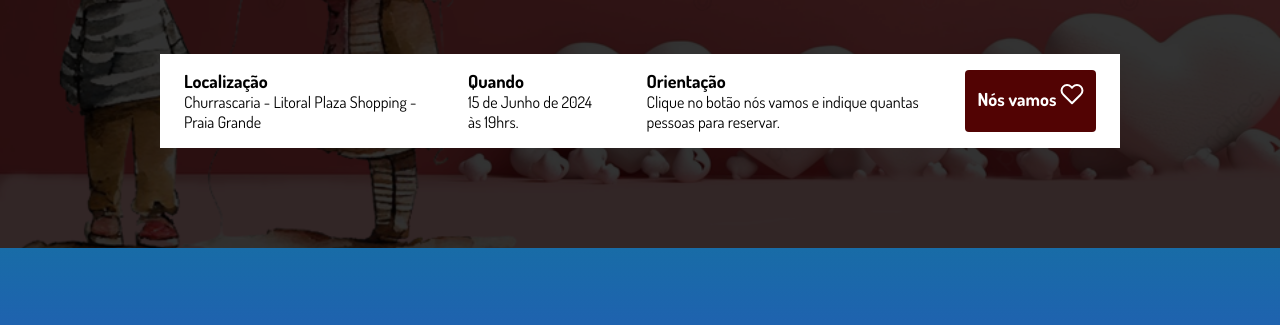
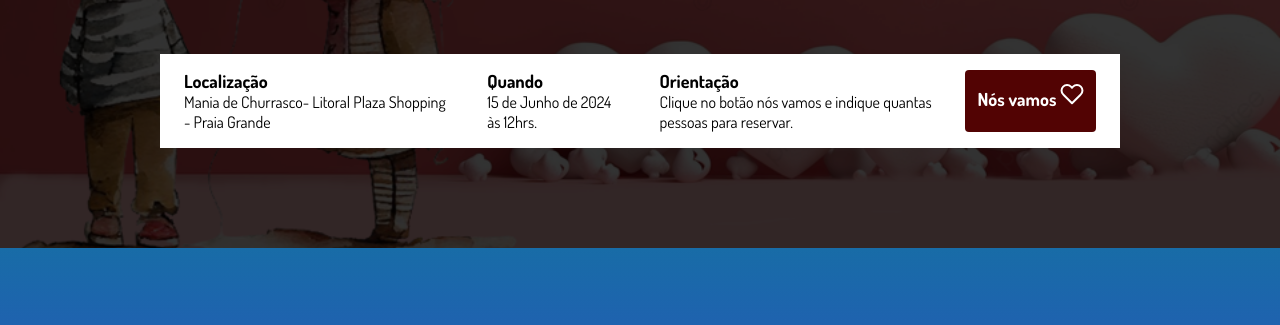
Before and after one commit to Danilloneo/Meu-casamento, a website built with Parcel: page src/index.html in a window 1280 px wide. Shown: the part 397-722 px from the top of the page. Built offline with nearby package versions, Linux system fonts and the light colour scheme.

Commit message:
Update index.html

```diff
--- a/src/index.html
+++ b/src/index.html
@@ -25,11 +25,11 @@
                     <ul class="info-bar__info">
                         <li class="info-bar__info__item">
                             <b>Localização</b>
-                            Churrascaria - Litoral Plaza Shopping - Praia Grande
+                            Mania de Churrasco- Litoral Plaza Shopping - Praia Grande
                         </li>
                         <li class="info-bar__info__item">
                             <b>Quando</b>
-                            15 de Junho de 2024 às 19hrs.
+                            15 de Junho de 2024 às 12hrs.
                         </li>
                         <li class="info-bar__info__item">
                             <b>Orientação</b>
```
